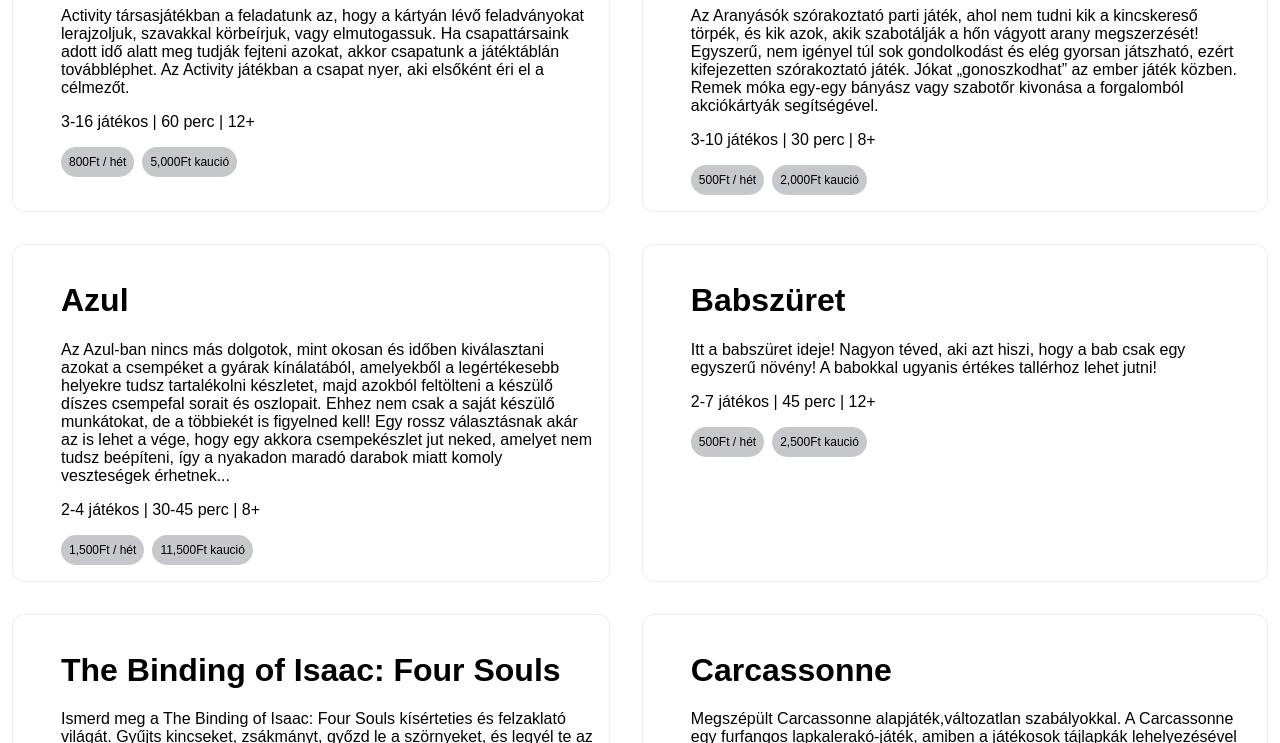
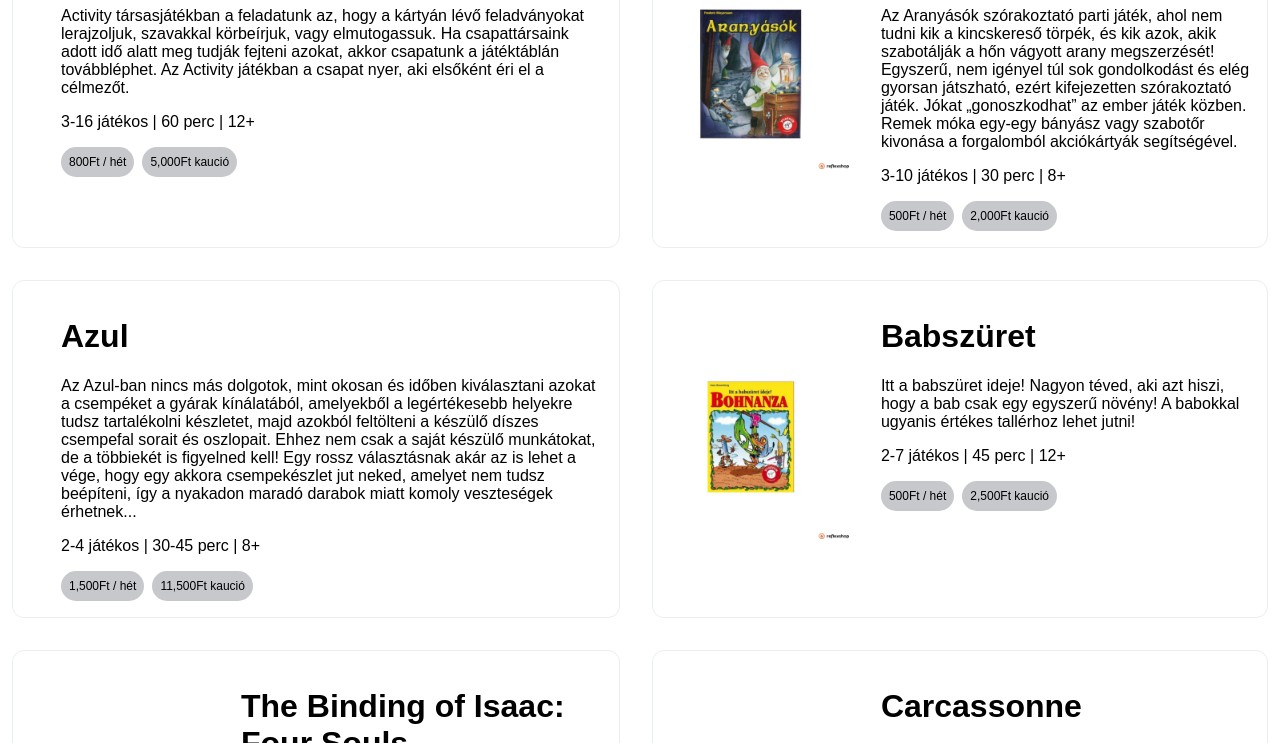
Before and after one commit to vazsonyidl/bethepawn, an Astro site: page /games in a window 1280 px wide. Shown: the part 634-1377 px from the top of the page. Built offline with nearby package versions, Linux system fonts and the light colour scheme; Astro itself is replaced by a stand-in of ours.

Commit message:
fix: fix TypeScript issues

```diff
--- a/src/components/game-card/GameCard.astro
+++ b/src/components/game-card/GameCard.astro
@@ -1,14 +1,14 @@
 ---
 import {Image} from 'astro:assets';
-import {CollectionEntry} from 'astro:content';
+import type {CollectionEntry} from 'astro:content';
 import Badge from "../badge/Badge.astro";
 import {BADGE_VARIANT} from "../badge";
 
 interface Props {
-    data: CollectionEntry<"board-games">;
+    data: CollectionEntry<'board-games'>['data']
 }
 
-const {data : {title, description, imageLink, deposit, 'price-per-week': price, players, time, age}} = Astro.props;
+const {data : {title, description, image: imageLink, deposit, 'price-per-week': price, players, time, age}} = Astro.props;
 
 const info=`${players} | ${time} | ${age}`;
 ---
--- a/src/pages/games/index.astro
+++ b/src/pages/games/index.astro
@@ -4,7 +4,7 @@ import {getCollection} from 'astro:content';
 import MainPageLayout from "../../layouts/MainPageLayout.astro";
 import GameCard from "../../components/game-card/GameCard.astro";
 
-const boardGameEntries = await getCollection('board-games');
+const boardGameEntries = await getCollection<'board-games'>('board-games');
 ---
 <style>
     @import "GamesPage.scss";
```
